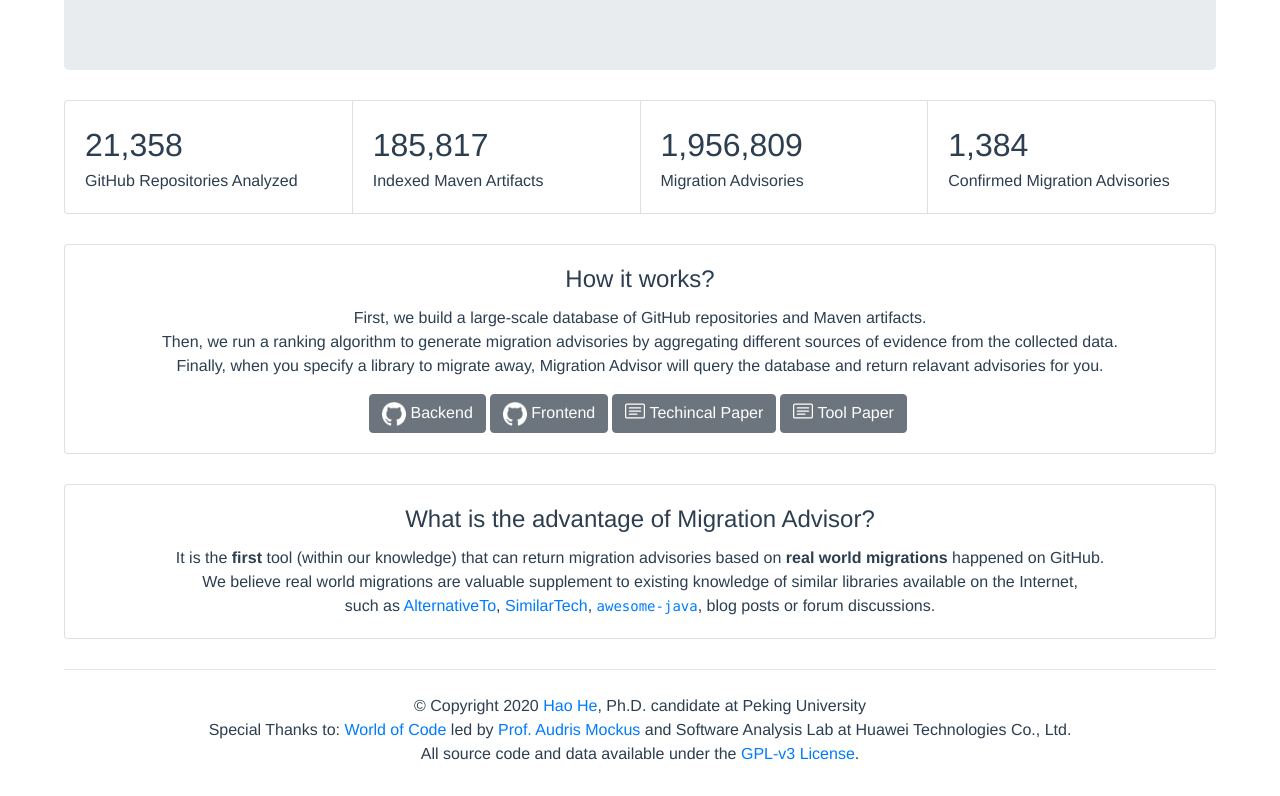
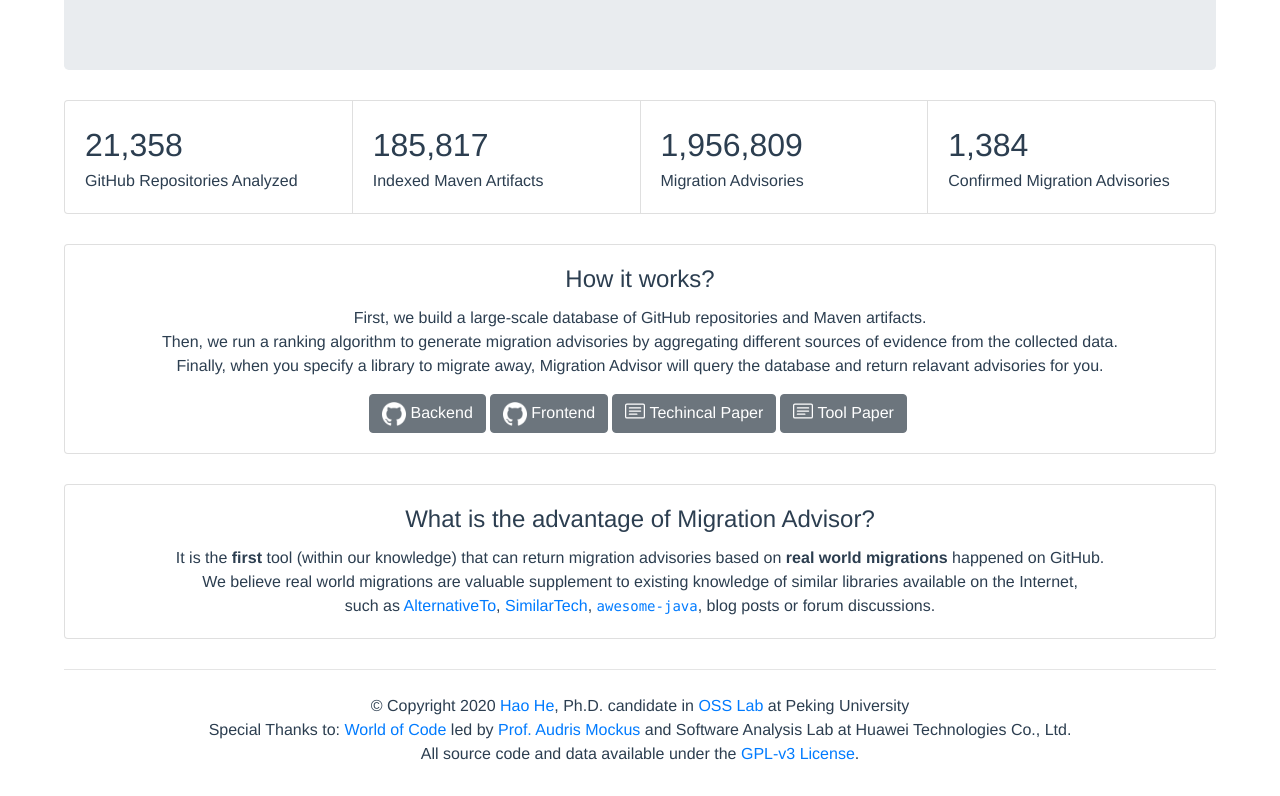
Before and after one commit to hehao98/MigrationHelperFrontend, a Vue app: page /dataset in a window 1280 px wide. Shown: the part 421-1217 px from the top of the page. Built offline with nearby package versions, Linux system fonts and the light colour scheme.

Commit message:
Update application footer

```diff
--- a/src/App.vue
+++ b/src/App.vue
@@ -22,8 +22,8 @@
     <div id="app-footer">
       <hr class="my-4" />
       © Copyright 2020
-      <b-link href="https://hehao98.github.io/" target="_blank">Hao He</b-link>, Ph.D. candidate at
-      Peking University <br />
+      <b-link href="https://hehao98.github.io/" target="_blank">Hao He</b-link>, Ph.D. candidate in
+      <b-link href="https://github.com/osslab-pku" target="_blank">OSS Lab</b-link> at Peking University <br />
       Special Thanks to:
       <b-link href="http://worldofcode.org/" target="_blank">World of Code</b-link> led by
       <b-link href="https://mockus.org/" target="_blank">Prof. Audris Mockus</b-link> and Software
```
Also changed, not shown: 1 other file (tests, documents, lock files or other folders).
